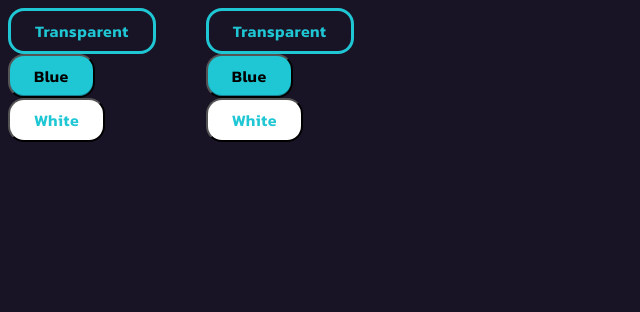
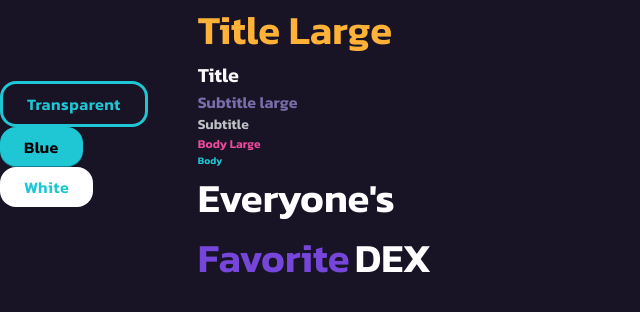
Before and after one commit to fs4-equipo1/pancake-swap, a React (Vite) app: page / in a window 1280 px wide. Shown: the top 312 px of the page, without its empty margins (0-640 px from the left). Built offline with nearby package versions, Linux system fonts and the light colour scheme.

Commit message:
feat: tipografia

```diff
--- a/src/App.jsx
+++ b/src/App.jsx
@@ -1,4 +1,5 @@
 import Boton from "./componentes/Boton/Boton";
+import Tipografia from "./componentes/Tipografia/Tipografia";
 import styles from "./styles/pages/home.module.scss";
 function App() {
   return (
@@ -9,9 +10,44 @@
         <Boton texto={"White"} isWhite={true} />
       </div>
       <div>
-        <Boton texto={"Transparent"} isTransparent={true} />
-        <Boton texto={"Blue"} isBlue={true} />
-        <Boton texto={"White"} isWhite={true} />
+        <Tipografia
+          color={"--colors-warning"}
+          texto={"Title Large"}
+          isTitleLarge
+        />
+        <Tipografia color={"--colors-background"} texto={"Title"} isTitle />
+        <Tipografia
+          color={"--colors-textSubtle"}
+          texto={"Subtitle large"}
+          isSubtitleLarge
+        />
+        <Tipografia
+          color={"--colors-textDisabled"}
+          texto={"Subtitle"}
+          isSubtitle
+        />
+        <Tipografia
+          color={"--colors-failure"}
+          texto={"Body Large"}
+          isBodyLarge
+        />
+        <Tipografia color={"--colors-primary"} texto={"Body"} isBody />
+
+        <div className={styles.textContainer}>
+          <Tipografia
+            color={"--colors-white"}
+            texto={"Everyone's"}
+            isTitleLarge
+          />
+          <div className={styles.subtext}>
+            <Tipografia
+              color={"--colors-secondary"}
+              texto={"Favorite"}
+              isTitleLarge
+            />
+            <Tipografia color={"--colors-white"} texto={"DEX"} isTitleLarge />
+          </div>
+        </div>
       </div>
     </div>
   );
--- a/src/componentes/Tipografia/Tipografia.jsx
+++ b/src/componentes/Tipografia/Tipografia.jsx
@@ -0,0 +1,39 @@
+import React from "react";
+import styles from "./Tipografia.module.scss";
+import classNames from "classnames/bind";
+
+const cx = classNames.bind(styles);
+
+/**
+ *
+ * @param {string} color - Color del Texto
+ * @param {string} texto
+ * @returns
+ */
+
+const Tipografia = ({
+  color,
+  texto,
+  isTitleLarge,
+  isTitle,
+  isSubtitleLarge,
+  isSubtitle,
+  isBodyLarge,
+  isBody,
+}) => {
+  const classNames = cx({
+    titleLarge: isTitleLarge,
+    title: isTitle,
+    subtitleLarge: isSubtitleLarge,
+    subtitle: isSubtitle,
+    bodyLarge: isBodyLarge,
+    body: isBody,
+  });
+  return (
+    <h1 className={classNames} style={{ color: `var(${color})` }}>
+      {texto}
+    </h1>
+  );
+};
+
+export default Tipografia;
--- /dev/null
+++ b/src/componentes/Tipografia/Tipografia.module.scss
@@ -0,0 +1,18 @@
+.titleLarge {
+  font-size: 40px;
+}
+.title {
+  font-size: 20px;
+}
+.subtitleLarge {
+  font-size: 16px;
+}
+.subtitle {
+  font-size: 14px;
+}
+.bodyLarge {
+  font-size: 12px;
+}
+.body {
+  font-size: 10px;
+}
--- a/src/styles/_global.scss
+++ b/src/styles/_global.scss
@@ -1,6 +1,6 @@
 @font-face {
   font-family: "pancake-swap";
-  src: url('/public/fonts/kanit-regular.otf');
+  src: url("/public/fonts/kanit-regular.otf");
 }
 
 :root {
@@ -30,7 +30,7 @@
   --colors-background: #faf9fa;
   --colors-backgroundDisabled: #e9eaeb;
   --colors-backgroundAlt: #fff;
-  --colors-backgroundAlt2: hsla(0, 0%, 100%, .7);
+  --colors-backgroundAlt2: hsla(0, 0%, 100%, 0.7);
   --colors-cardBorder: #e7e3eb;
   --colors-contrast: #191326;
   --colors-dropdown: #f6f6f6;
@@ -45,105 +45,18 @@
   --colors-textSubtle: #7a6eaa;
   --colors-disabled: #e9eaeb;
   --colors-gradientBubblegum: linear-gradient(139.73deg, #e5fdff, #f3efff);
-  --colors-gradientInverseBubblegum: linear-gradient(139.73deg, #f3efff, #e5fdff);
+  --colors-gradientInverseBubblegum: linear-gradient(
+    139.73deg,
+    #f3efff,
+    #e5fdff
+  );
   --colors-gradientCardHeader: linear-gradient(111.68deg, #f2ecf2, #e8f2f6);
   --colors-gradientBlue: linear-gradient(180deg, #a7e8f1, #94e1f2);
   --colors-gradientViolet: linear-gradient(180deg, #e2c9fb, #cdb8fa);
   --colors-gradientVioletAlt: linear-gradient(180deg, #cbd7ef, #9a9fd0);
   --colors-gradientGold: linear-gradient(180deg, #ffd800, #fdab32);
-  --colors-gradientBold: linear-gradient(#53dee9, #7645d9) // --colors-light-white: #fff;
-    // --colors-light-failure: #ed4b9e;
-    // --colors-light-failure33: #ed4b9e33;
-    // --colors-light-primary: #1fc7d4;
-    // --colors-light-primary0f: #1fc7d40f;
-    // --colors-light-primary3D: #1fc7d43d;
-    // --colors-light-primaryBright: #53dee9;
-    // --colors-light-primaryDark: #0098a1;
-    // --colors-light-success: #31d0aa;
-    // --colors-light-success19: #31d0aa19;
-    // --colors-light-warning: #ffb237;
-    // --colors-light-warning2D: #ed4b9e2d;
-    // --colors-light-warning33: #ed4b9e33;
-    // --colors-light-binance: #f0b90b;
-    // --colors-light-overlay: #452a7a;
-    // --colors-light-gold: #ffc700;
-    // --colors-light-silver: #b2b2b2;
-    // --colors-light-bronze: #e7974d;
-    // --colors-light-yellow: #d67e0a;
-    // --colors-light-secondary: #7645d9;
-    // --colors-light-secondary80: #7645d980;
-    // --colors-light-background: #faf9fa;
-    // --colors-light-backgroundDisabled: #e9eaeb;
-    // --colors-light-backgroundAlt: #fff;
-    // --colors-light-backgroundAlt2: hsla(0, 0%, 100%, .7);
-    // --colors-light-cardBorder: #e7e3eb;
-    // --colors-light-contrast: #191326;
-    // --colors-light-dropdown: #f6f6f6;
-    // --colors-light-dropdownDeep: #eee;
-    // --colors-light-invertedContrast: #fff;
-    // --colors-light-input: #eeeaf4;
-    // --colors-light-inputSecondary: #d7caec;
-    // --colors-light-tertiary: #eff4f5;
-    // --colors-light-text: #280d5f;
-    // --colors-light-text99: #280d5f99;
-    // --colors-light-textDisabled: #bdc2c4;
-    // --colors-light-textSubtle: #7a6eaa;
-    // --colors-light-disabled: #e9eaeb;
-    // --colors-light-gradientBubblegum: linear-gradient(139.73deg, #e5fdff, #f3efff);
-    // --colors-light-gradientInverseBubblegum: linear-gradient(139.73deg, #f3efff, #e5fdff);
-    // --colors-light-gradientCardHeader: linear-gradient(111.68deg, #f2ecf2, #e8f2f6);
-    // --colors-light-gradientBlue: linear-gradient(180deg, #a7e8f1, #94e1f2);
-    // --colors-light-gradientViolet: linear-gradient(180deg, #e2c9fb, #cdb8fa);
-    // --colors-light-gradientVioletAlt: linear-gradient(180deg, #cbd7ef, #9a9fd0);
-    // --colors-light-gradientGold: linear-gradient(180deg, #ffd800, #fdab32);
-    // --colors-light-gradientBold: linear-gradient(#53dee9, #7645d9);
-    // --colors-dark-white: #fff;
-    // --colors-dark-failure: #ed4b9e;
-    // --colors-dark-failure33: #ed4b9e33;
-    // --colors-dark-primary: #1fc7d4;
-    // --colors-dark-primary0f: #1fc7d40f;
-    // --colors-dark-primary3D: #1fc7d43d;
-    // --colors-dark-primaryBright: #53dee9;
-    // --colors-dark-primaryDark: #0098a1;
-    // --colors-dark-success: #31d0aa;
-    // --colors-dark-success19: #31d0aa19;
-    // --colors-dark-warning: #ffb237;
-    // --colors-dark-warning2D: #ed4b9e2d;
-    // --colors-dark-warning33: #ed4b9e33;
-    // --colors-dark-binance: #f0b90b;
-    // --colors-dark-overlay: #452a7a;
-    // --colors-dark-gold: #ffc700;
-    // --colors-dark-silver: #b2b2b2;
-    // --colors-dark-bronze: #e7974d;
-    // --colors-dark-yellow: #d67e0a;
-    // --colors-dark-secondary: #9a6aff;
-    // --colors-dark-secondary80: #9a6aff80;
-    // --colors-dark-background: #08060b;
-    // --colors-dark-backgroundDisabled: #3c3742;
-    // --colors-dark-backgroundAlt: #27262c;
-    // --colors-dark-backgroundAlt2: rgba(39, 38, 44, .7);
-    // --colors-dark-cardBorder: #383241;
-    // --colors-dark-contrast: #fff;
-    // --colors-dark-dropdown: #1e1d20;
-    // --colors-dark-dropdownDeep: #100c18;
-    // --colors-dark-invertedContrast: #191326;
-    // --colors-dark-input: #372f47;
-    // --colors-dark-inputSecondary: #262130;
-    // --colors-dark-tertiary: #353547;
-    // --colors-dark-text: #f4eeff;
-    // --colors-dark-text99: #f4eeff99;
-    // --colors-dark-textDisabled: #666171;
-    // --colors-dark-textSubtle: #b8add2;
-    // --colors-dark-disabled: #524b63;
-    // --colors-dark-gradientBubblegum: linear-gradient(139.73deg, #313d5c, #3d2a54);
-    // --colors-dark-gradientInverseBubblegum: linear-gradient(139.73deg, #3d2a54, #313d5c);
-    // --colors-dark-gradientCardHeader: linear-gradient(166.77deg, #3b4155, #3a3045);
-    // --colors-dark-gradientBlue: linear-gradient(180deg, #00707f, #19778c);
-    // --colors-dark-gradientViolet: linear-gradient(180deg, #6c4999, #6d4db2);
-    // --colors-dark-gradientVioletAlt: linear-gradient(180deg, #434575, #66578d);
-    // --colors-dark-gradientGold: linear-gradient(180deg, #ffd800, #fdab32);
-    // --colors-dark-gradientBold: linear-gradient(#53dee9, #9a6aff);
-    --fonts-normal: "Kanit", sans-serif;
+  --colors-gradientBold: linear-gradient(#53dee9, #7645d9);
+  --fonts-normal: "Kanit", sans-serif;
   --fonts-mono: SFMono, ui-monospace, monospace;
   --space-0px: 0px;
   --space-1rem: 1rem;
@@ -179,17 +92,24 @@
   --fontSizes-14px: 14px;
   --fontSizes-20px: 20px;
   --fontSizes-40px: 40px;
-  --shadows-level1: 0px 2px 12px -8px rgba(25, 19, 38, .1), 0px 1px 1px rgba(25, 19, 38, .05);
-  --shadows-active: 0px 0px 0px 1px #0098a1, 0px 0px 4px 8px rgba(31, 199, 212, .4);
-  --shadows-success: 0px 0px 0px 1px #31d0aa, 0px 0px 0px 4px rgba(49, 208, 170, .2);
-  --shadows-warning: 0px 0px 0px 1px #d67e0a, 0px 0px 0px 4px rgba(214, 126, 10, .2);
-  --shadows-danger: 0px 0px 0px 1px #ed4b9e, 0px 0px 0px 4px rgba(237, 75, 158, .2);
-  --shadows-focus: 0px 0px 0px 1px #7645d9, 0px 0px 0px 4px rgba(118, 69, 217, .6);
-  --shadows-inset: inset 0px 2px 2px -1px rgba(74, 74, 104, .1);
-  --shadows-tooltip: 0px 0px 2px rgba(0, 0, 0, .2), 0px 4px 12px -8px rgba(14, 14, 44, .1)
+  --shadows-level1: 0px 2px 12px -8px rgba(25, 19, 38, 0.1),
+    0px 1px 1px rgba(25, 19, 38, 0.05);
+  --shadows-active: 0px 0px 0px 1px #0098a1,
+    0px 0px 4px 8px rgba(31, 199, 212, 0.4);
+  --shadows-success: 0px 0px 0px 1px #31d0aa,
+    0px 0px 0px 4px rgba(49, 208, 170, 0.2);
+  --shadows-warning: 0px 0px 0px 1px #d67e0a,
+    0px 0px 0px 4px rgba(214, 126, 10, 0.2);
+  --shadows-danger: 0px 0px 0px 1px #ed4b9e,
+    0px 0px 0px 4px rgba(237, 75, 158, 0.2);
+  --shadows-focus: 0px 0px 0px 1px #7645d9,
+    0px 0px 0px 4px rgba(118, 69, 217, 0.6);
+  --shadows-inset: inset 0px 2px 2px -1px rgba(74, 74, 104, 0.1);
+  --shadows-tooltip: 0px 0px 2px rgba(0, 0, 0, 0.2),
+    0px 4px 12px -8px rgba(14, 14, 44, 0.1);
 }
 
-[data-theme=light] {
+[data-theme="light"] {
   --colors-white: #fff;
   --colors-failure: #ed4b9e;
   --colors-failure33: #ed4b9e33;
@@ -214,7 +134,7 @@
   --colors-background: #faf9fa;
   --colors-backgroundDisabled: #e9eaeb;
   --colors-backgroundAlt: #fff;
-  --colors-backgroundAlt2: hsla(0, 0%, 100%, .7);
+  --colors-backgroundAlt2: hsla(0, 0%, 100%, 0.7);
   --colors-cardBorder: #e7e3eb;
   --colors-contrast: #191326;
   --colors-dropdown: #f6f6f6;
@@ -229,16 +149,20 @@
   --colors-textSubtle: #7a6eaa;
   --colors-disabled: #e9eaeb;
   --colors-gradientBubblegum: linear-gradient(139.73deg, #e5fdff, #f3efff);
-  --colors-gradientInverseBubblegum: linear-gradient(139.73deg, #f3efff, #e5fdff);
+  --colors-gradientInverseBubblegum: linear-gradient(
+    139.73deg,
+    #f3efff,
+    #e5fdff
+  );
   --colors-gradientCardHeader: linear-gradient(111.68deg, #f2ecf2, #e8f2f6);
   --colors-gradientBlue: linear-gradient(180deg, #a7e8f1, #94e1f2);
   --colors-gradientViolet: linear-gradient(180deg, #e2c9fb, #cdb8fa);
   --colors-gradientVioletAlt: linear-gradient(180deg, #cbd7ef, #9a9fd0);
   --colors-gradientGold: linear-gradient(180deg, #ffd800, #fdab32);
-  --colors-gradientBold: linear-gradient(#53dee9, #7645d9)
+  --colors-gradientBold: linear-gradient(#53dee9, #7645d9);
 }
 
-[data-theme=dark] {
+[data-theme="dark"] {
   --colors-white: #fff;
   --colors-failure: #ed4b9e;
   --colors-failure33: #ed4b9e33;
@@ -263,7 +187,7 @@
   --colors-background: #08060b;
   --colors-backgroundDisabled: #3c3742;
   --colors-backgroundAlt: #27262c;
-  --colors-backgroundAlt2: rgba(39, 38, 44, .7);
+  --colors-backgroundAlt2: rgba(39, 38, 44, 0.7);
   --colors-cardBorder: #383241;
   --colors-contrast: #fff;
   --colors-dropdown: #1e1d20;
@@ -278,17 +202,80 @@
   --colors-textSubtle: #b8add2;
   --colors-disabled: #524b63;
   --colors-gradientBubblegum: linear-gradient(139.73deg, #313d5c, #3d2a54);
-  --colors-gradientInverseBubblegum: linear-gradient(139.73deg, #3d2a54, #313d5c);
+  --colors-gradientInverseBubblegum: linear-gradient(
+    139.73deg,
+    #3d2a54,
+    #313d5c
+  );
   --colors-gradientCardHeader: linear-gradient(166.77deg, #3b4155, #3a3045);
   --colors-gradientBlue: linear-gradient(180deg, #00707f, #19778c);
   --colors-gradientViolet: linear-gradient(180deg, #6c4999, #6d4db2);
   --colors-gradientVioletAlt: linear-gradient(180deg, #434575, #66578d);
   --colors-gradientGold: linear-gradient(180deg, #ffd800, #fdab32);
-  --colors-gradientBold: linear-gradient(#53dee9, #9a6aff)
+  --colors-gradientBold: linear-gradient(#53dee9, #9a6aff);
 }
 
 body {
-
   font-family: var(--font);
   background-color: var(--colors-contrast);
 }
+
+/**
+     * Make all elements from the DOM inherit from the parent box-sizing
+     * Since `*` has a specificity of 0, it does not override the `html` value
+     * making all elements inheriting from the root box-sizing value
+     * See: https://css-tricks.com/inheriting-box-sizing-probably-slightly-better-best-practice/
+     */
+*,
+*::before,
+*::after {
+  box-sizing: inherit;
+
+  margin: 0;
+  padding: 0;
+}
+
+/*
+         Allow percentage-based heights in the application
+       */
+html,
+body,
+#__next {
+  height: 100%;
+}
+
+/*
+         Create a root stacking context
+       */
+#root,
+#__next {
+  isolation: isolate;
+}
+
+h1,
+h2,
+h3,
+h4,
+h5 {
+  margin: 0;
+  padding: 0;
+}
+
+ul {
+  list-style-type: none;
+}
+
+button {
+  color: inherit;
+  font-family: inherit;
+  border: none;
+  font-family: inherit;
+  background-color: transparent;
+  outline: none;
+  cursor: pointer;
+}
+
+a {
+  color: inherit;
+  text-decoration: none;
+}
--- a/src/styles/pages/home.module.scss
+++ b/src/styles/pages/home.module.scss
@@ -1,5 +1,16 @@
-.container{
+.container {
   display: flex;
   align-items: center;
   gap: 50px;
 }
+
+.textContainer {
+  display: flex;
+  flex-direction: column;
+  align-items: flex-start;
+
+  .subtext{
+    display: flex;
+    gap: 5px;
+  }
+}
```
Also changed, not shown: src/componentes/Tipografia/Tipografia.scss (deleted).
